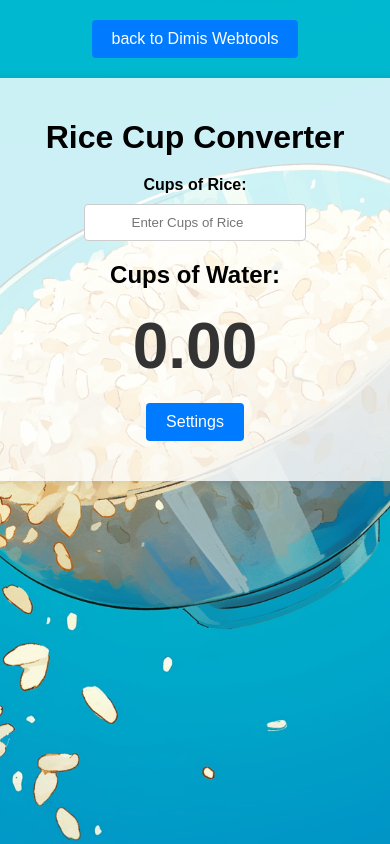
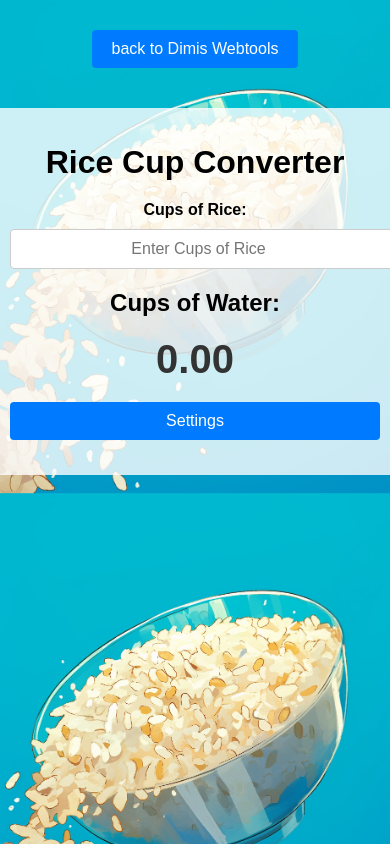
Before and after one commit to d1mansi0n/Dimis-Webtools, a plain HTML site: page rcc-index.html in a window 390 px wide. Drawn offline with Linux system fonts and the light colour scheme.

Commit message:
update rcc-styles.css

```diff
--- a/rcc-styles.css
+++ b/rcc-styles.css
@@ -110,3 +110,35 @@ button:hover,
 .hidden {
   display: none;
 }
+
+@media (max-width: 480px) {
+  body {
+    padding: 10px;
+    justify-content: flex-start;
+    height: auto;
+  }
+
+  .back-link,
+  .container {
+    width: 100%;
+    max-width: 100%;
+  }
+
+  .container {
+    margin-top: 20px;
+    box-shadow: none;
+    border-radius: 0;
+    padding: 15px;
+  }
+
+  input,
+  button {
+    width: 100%;
+    max-width: 100%;
+    font-size: 1em;
+  }
+
+  #result {
+    font-size: 2.5em;
+  }
+}
```
